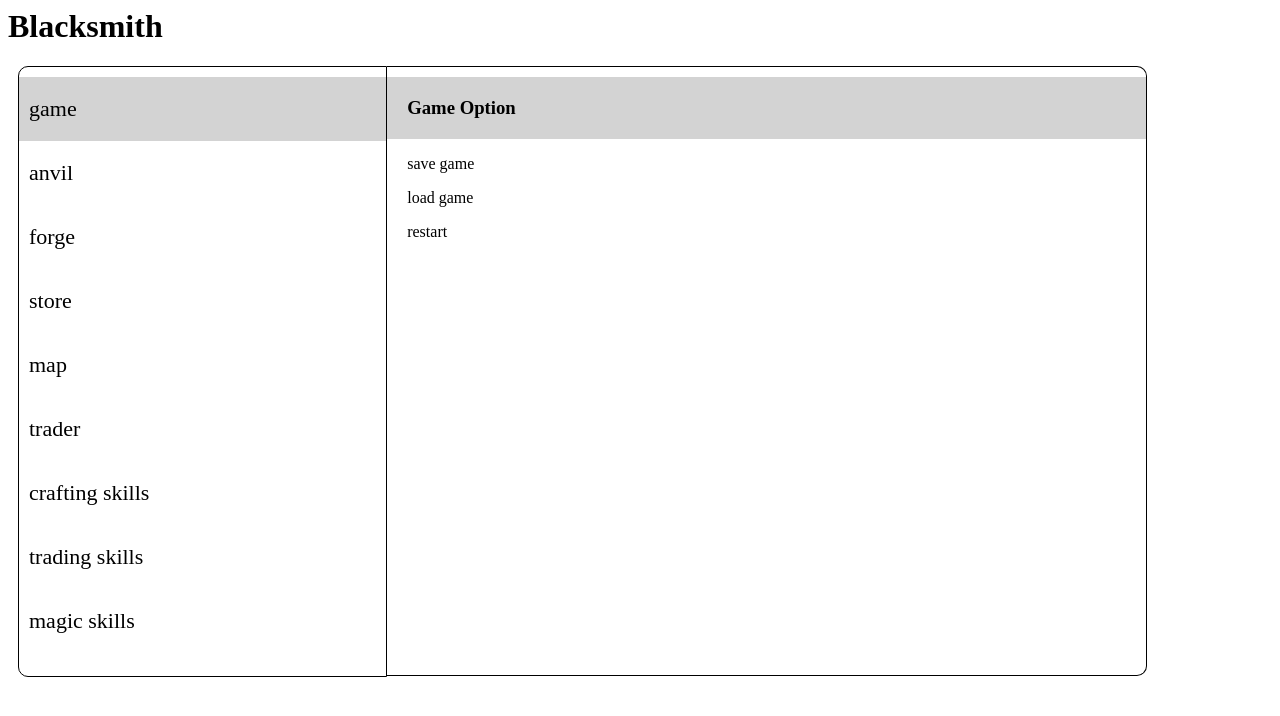
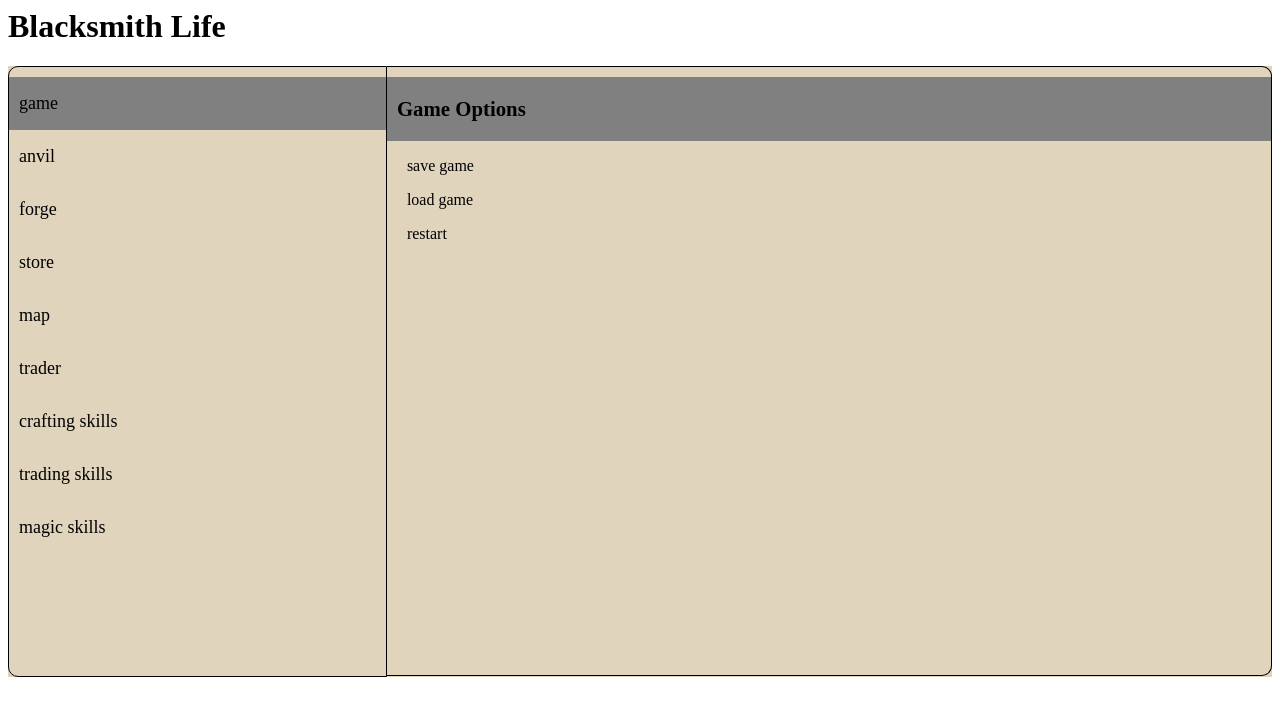
Before and after one commit to JFrederick25/Blacksmith, an Angular app: page / in a window 1280 px wide. Shown: the top 716 px of the page. Built offline with nearby package versions, Linux system fonts and the light colour scheme.

Commit message:
Added Anvil and game option and more css. 8 files modified, 3 added

```diff
--- a/src/app/app.component.css
+++ b/src/app/app.component.css
@@ -4,13 +4,13 @@
   width: 30%;
 }
 
-.component {
+.appcomponent {
   margin: 0;
   padding: 0;
   border: 1px solid black;
   border-left-style: none;
   border-top-right-radius: 10px;
   border-bottom-right-radius: 10px;
-  width: 60%;
+  width: 70%;
   height: 38rem;
 }
--- a/src/app/app.component.html
+++ b/src/app/app.component.html
@@ -1,12 +1,14 @@
-<h1>Blacksmith</h1>
-<div style="display: flex;">
+<h1>Blacksmith Life</h1>
+<div style="display: flex; background-color: rgb(224, 212, 188)">
   <menu class="menu" [menu]="menu"></menu>
 
-  <div class="component">
+  <div class="appcomponent">
     <div *ngIf="menu.selectedOption === 'game'">
       <game-option></game-option>
     </div>
-    <div *ngIf="menu.selectedOption === 'anvil'">anvil</div>
+    <div *ngIf="menu.selectedOption === 'anvil'">
+      <anvil></anvil>
+    </div>
     <div *ngIf="menu.selectedOption === 'forge'">forge</div>
     <div *ngIf="menu.selectedOption === 'store'">store</div>
     <div *ngIf="menu.selectedOption === 'map'">map</div>
--- a/src/app/app.module.ts
+++ b/src/app/app.module.ts
@@ -5,13 +5,15 @@ import { FormsModule } from '@angular/forms';
 import { AppComponent } from './app.component';
 import { MenuComponent } from '../menu/menu.component';
 import { GameOptionComponent } from '../components/game-option/game-option.component';
+import { AnvilComponent } from '../components/anvil/anvil.component';
 
 @NgModule({
   imports: [ BrowserModule, FormsModule ],
   declarations: [
     AppComponent,
     MenuComponent,
-    GameOptionComponent
+    GameOptionComponent,
+    AnvilComponent
   ],
   bootstrap: [ AppComponent ]
 })
--- /dev/null
+++ b/src/components/anvil/anvil.component.html
@@ -0,0 +1,7 @@
+<h3 class="title">Anvil</h3>
+
+<div>
+  <p>Choose material</p>
+  <p>Choose weapon type</p>
+  <p>choose magic</p>
+</div>
--- a/src/components/game-option/game-option.component.css
+++ b/src/components/game-option/game-option.component.css
@@ -1,9 +1,4 @@
-.title {
-  margin: 10px 0;
-  padding: 20px 20px;
-  background-color: lightgray;
-}
 
 .options {
-  margin: 0 20px;
+  padding: 0 20px;
 }
--- a/src/components/game-option/game-option.component.html
+++ b/src/components/game-option/game-option.component.html
@@ -1,8 +1,6 @@
-<h3 class="title">
-  Game Option
-</h3>
-  <div class="options">
-    <p>save game</p>
-    <p>load game</p>
-    <p>restart</p>
-  </div>
+<p class="title">Game Options</p>
+<div class="options">
+  <p>save game</p>
+  <p>load game</p>
+  <p>restart</p>
+</div>
--- a/src/menu/menu.component.css
+++ b/src/menu/menu.component.css
@@ -1,6 +1,5 @@
 .options {
   padding-top: 10px;
-  margin-left: 10px;
   border: 1px solid black;
   border-top-left-radius: 10px;
   border-bottom-left-radius: 10px;
@@ -8,8 +7,8 @@
 }
 
 .options > div {
-  font-size: 22px;
-  padding: 19px 10px;
+  font-size: 18px;
+  padding: 16px 10px;
 }
 
 .options > div:hover {
--- a/src/menu/menu.component.html
+++ b/src/menu/menu.component.html
@@ -1,5 +1,5 @@
 <div class="options">
-  <div [style.background-color]="menu.selectedOption===option ? 'lightgray' : 'white'" *ngFor="let option of menu.options" (click)="menu.selectedOption=option">
+  <div [style.background-color]="menu.selectedOption===option ? 'gray' : 'rgb(224, 212, 188)'" *ngFor="let option of menu.options" (click)="menu.selectedOption=option">
     {{ option }}
   </div>
 </div>
--- a/src/styles.css
+++ b/src/styles.css
@@ -1 +1,10 @@
 /* Add application styles & imports to this file! */
+
+
+.title {
+  font-size: 20.8px;
+  font-weight: bold;
+  margin: 10px 0;
+  padding: 20px 10px;
+  background-color: gray;
+}
```
Also changed, not shown: src/components/anvil/anvil.component.ts (added, +10 -0 lines), src/components/anvil/anvil.component.css (added).
